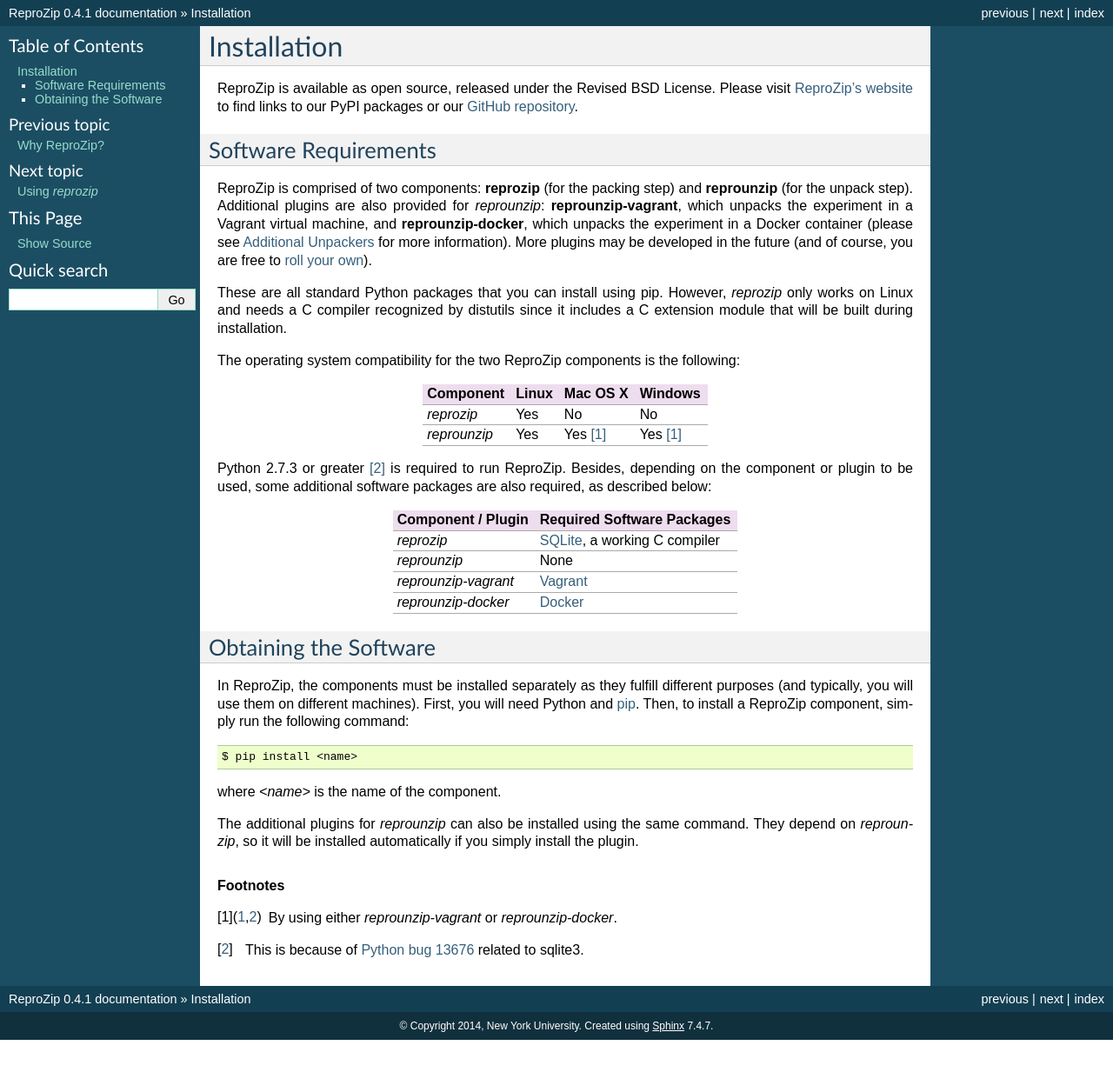
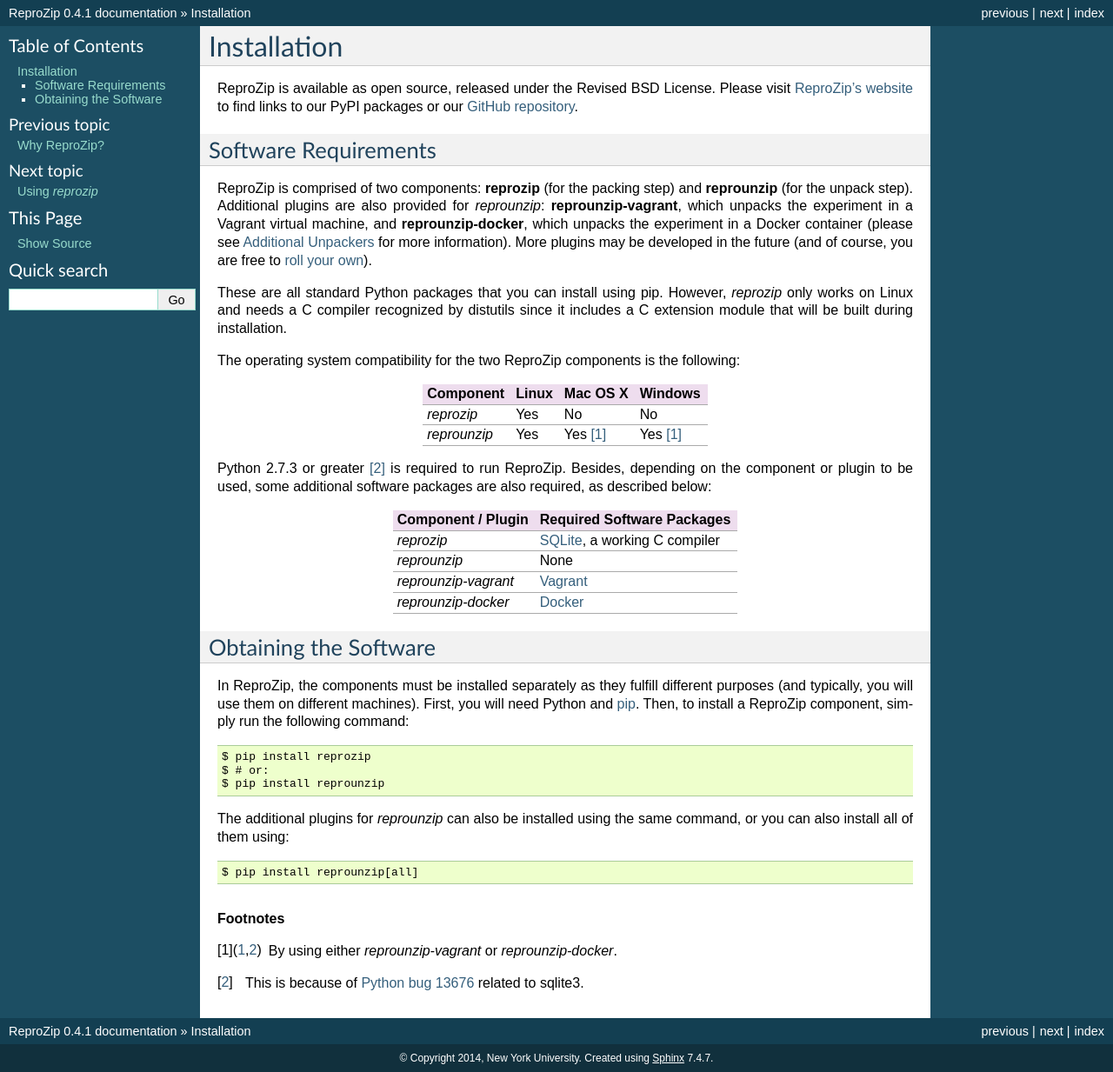
Before and after one commit to VIDA-NYU/reprozip, a Sphinx documentation site: the page built from docs/source/install.rst, in a window 1280 px wide. Shown: the whole page at 87% size. Built offline with Sphinx 7.4.7, drawn with Linux system fonts in a browser that asks for light colours; before the commit the page ends 1196 px from its top, so only the background shows below that.

Commit message:
Adds reprounzip[all] for reprounzip plus unpackers
Uses setuptools "extras".

```diff
--- a/docs/source/install.rst
+++ b/docs/source/install.rst
@@ -40,11 +40,13 @@
 
 In ReproZip, the components must be installed separately as they fulfill different purposes (and typically, you will use them on different machines). First, you will need Python and `pip <https://pip.pypa.io/en/latest/installing.html>`_. Then, to install a ReproZip component, simply run the following command::
 
-    $ pip install <name>
+    $ pip install reprozip
+    $ # or:
+    $ pip install reprounzip
 
-where `<name>` is the name of the component.
+The additional plugins for *reprounzip* can also be installed using the same command, or you can also install all of them using::
 
-The additional plugins for *reprounzip* can also be installed using the same command. They depend on *reprounzip*, so it will be installed automatically if you simply install the plugin.
+    $ pip install reprounzip[all]
 
 ..  rubric:: Footnotes
 
```
Also changed, not shown: 1 other file.
